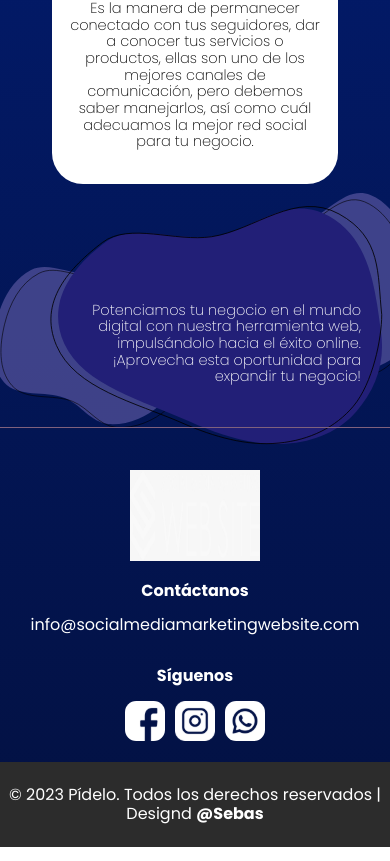
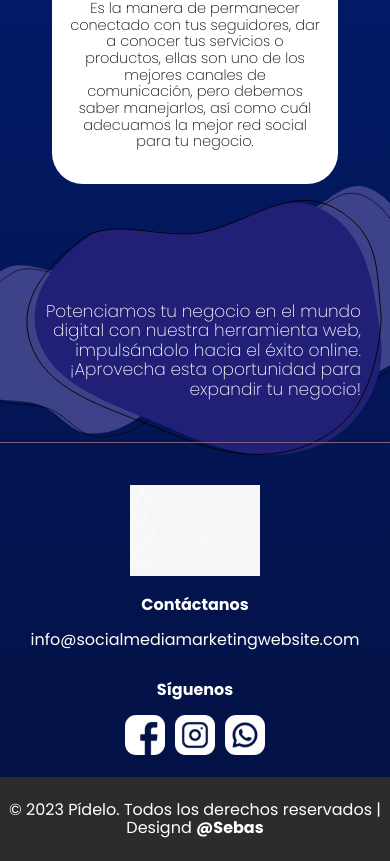
Before and after one commit to SEGR02/pidelo-miguel, a Next.js app: page /aboutUs in a window 390 px wide. Shown: the part 1221-2082 px from the top of the page. Built offline with nearby package versions, Linux system fonts and the light colour scheme.

Commit message:
Feat from Sebas: New size for figure and text

```diff
--- a/src/app/styles/aboutUs.module.css
+++ b/src/app/styles/aboutUs.module.css
@@ -168,14 +168,14 @@
   }
 
   .lastP {
-    font-size: 14.5px;
+    font-size: 17px;
     margin-right: 29px;
   }
 
   .figure {
     margin-top: 632px;
     height: 619px;
-    width: 410px;
+    width: 439px;
   }
 }
 
```
